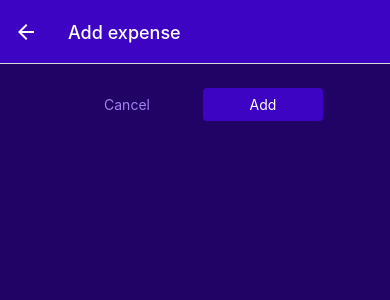
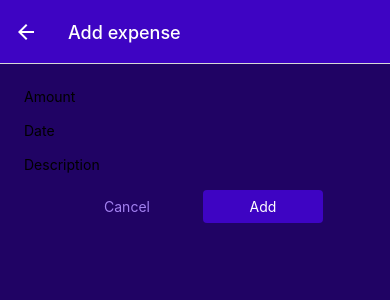
Before and after one commit to padepokanpenguin/react-native-expense-tracker, a React Native app: screen /ManageExpense in a window 390 px wide. Shown: the top 300 px of the page. Built offline with nearby package versions, Linux system fonts and the light colour scheme.

Commit message:
create custom textinput

```diff
--- /dev/null
+++ b/src/components/ManageExpense/expense-form.tsx
@@ -0,0 +1,12 @@
+import {View} from 'react-native';
+import Input from './input';
+
+export default function ExpenseForm() {
+  return (
+    <View>
+      <Input label="Amount" maxLength={10} keyboardType="number-pad" />
+      <Input label="Date" maxLength={10} keyboardType="numeric" />
+      <Input label="Description" maxLength={15} keyboardType="default" />
+    </View>
+  );
+}
--- /dev/null
+++ b/src/components/ManageExpense/input.tsx
@@ -0,0 +1,32 @@
+import {KeyboardTypeOptions, Text, TextInput, View} from 'react-native';
+
+interface InputProps {
+  label: string;
+  keyboardType: KeyboardTypeOptions | undefined;
+  maxLength: number;
+  onChange: () => void;
+  placeholder?: string;
+  multiline?: boolean;
+}
+
+export default function Input({
+  label,
+  keyboardType,
+  maxLength,
+  onChange,
+  placeholder,
+  multiline,
+}: InputProps) {
+  return (
+    <View>
+      <Text>{label}</Text>
+      <TextInput
+        keyboardType={keyboardType}
+        maxLength={maxLength}
+        onChange={onChange}
+        placeholder={placeholder}
+        multiline={multiline}
+      />
+    </View>
+  );
+}
--- a/src/screens/manage-expense.tsx
+++ b/src/screens/manage-expense.tsx
@@ -2,6 +2,7 @@ import type {RouteProp} from '@react-navigation/native';
 import type {StackNavigationProp} from '@react-navigation/stack';
 import {useContext, useLayoutEffect} from 'react';
 import {StyleSheet, View} from 'react-native';
+import ExpenseForm from '../components/ManageExpense/expense-form';
 import Button from '../components/UI/button';
 import IconButton from '../components/UI/icon-button';
 import {ExpensesContext} from '../store/expenses-context';
@@ -52,6 +53,7 @@ export default function ManageExpense({route, navigation}: ManageExpenseProps) {
   }
   return (
     <View style={styles.container}>
+      <ExpenseForm />
       <View style={styles.buttons}>
         <Button style={styles.button} mode="flat" onPress={cancelHandler}>
           Cancel
```
